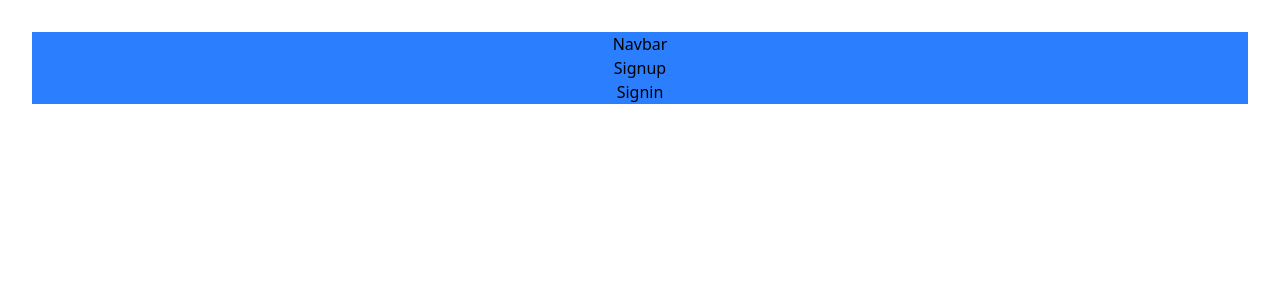
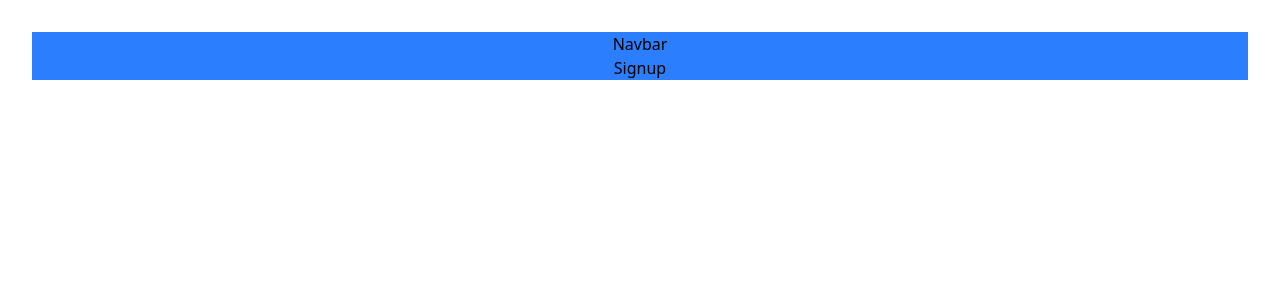
Before and after one commit to Nandanikirtani/Edutainment, a React (Vite) app in the folder frontend/: page / in a window 1280 px wide. Shown: the top 300 px of the page. Built offline with nearby package versions, Linux system fonts and the light colour scheme.

Commit message:
Added signin

```diff
--- a/frontend/src/components/Navbar.jsx
+++ b/frontend/src/components/Navbar.jsx
@@ -5,7 +5,7 @@ export default function Navbar() {
     <div>
       <h1 className='bg-blue-500'>Navbar</h1>
       <h1 className='bg-blue-500'>Signup</h1>
-      <h1 className='bg-blue-500'>Signin</h1>
+      {/* <h1 className='bg-blue-500'>Signin</h1> */}
     </div>
   )
 }
```
